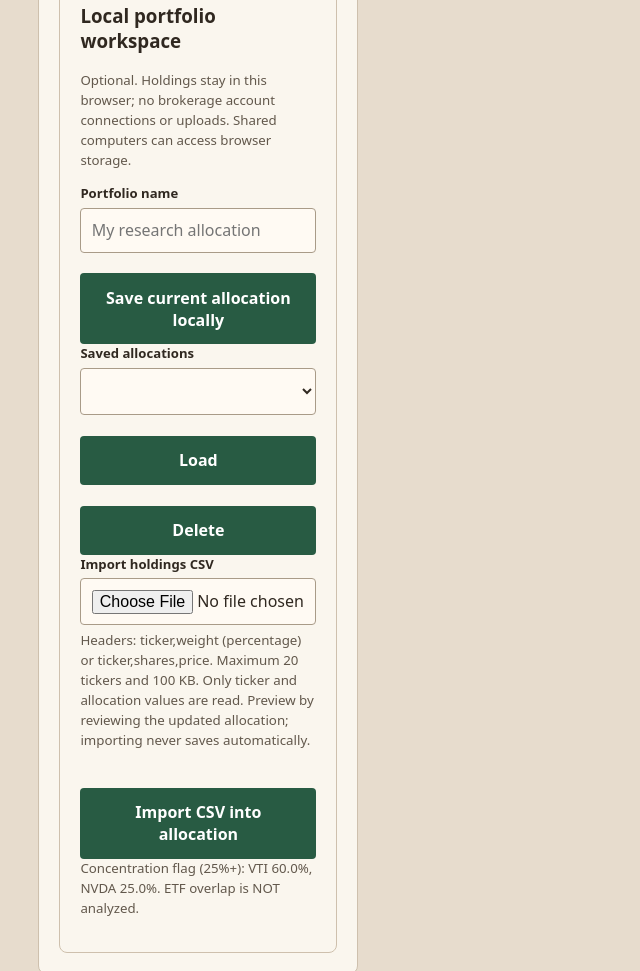
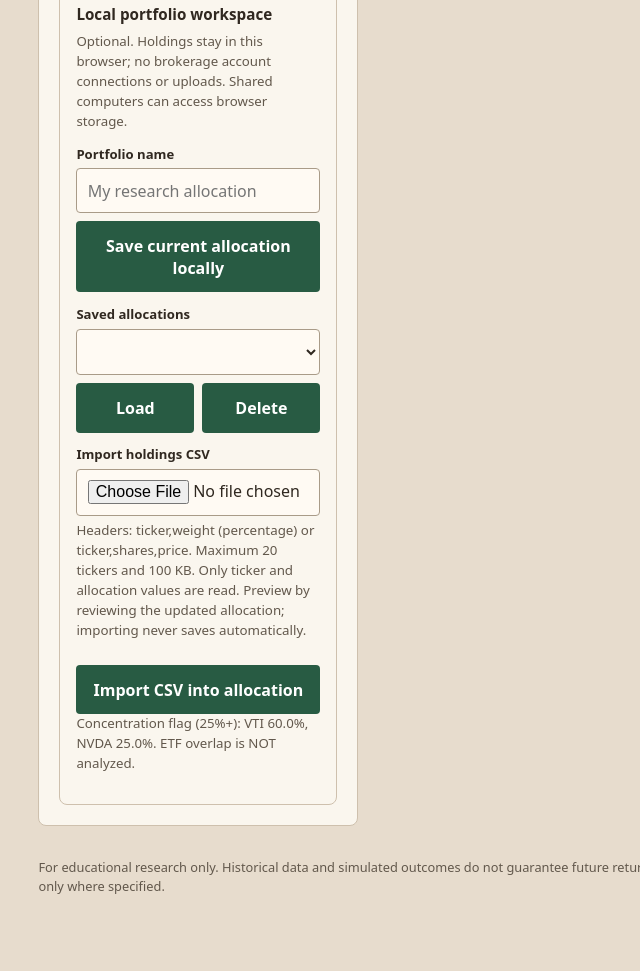
Before and after one commit to Aram-Barajas/Monte-Carlo-Portfolio-Lab, a plain HTML site: page frontend/index.html in a window 1280 px wide. Shown: the part 1082-2053 px from the top of the page, without its empty margins (0-640 px from the left). After the commit the page ends 2006 px from the top, so only its background shows below. Drawn offline with Linux system fonts and the light colour scheme; files that its build step writes are made by us from their sources; files whose address does not match are found by name.

Commit message:
fix: style local portfolio controls and honor reduced motion

```diff
--- a/frontend/styles.css
+++ b/frontend/styles.css
@@ -1030,6 +1030,19 @@ main#workspace {
 #frontier-chart .frontier-sharpe { fill: var(--ink); }
 #frontier-chart .frontier-selected { fill: none; stroke: var(--chart-median); }
 
+.personal-tools { margin-top: 1.5rem; padding: 1rem; }
+.personal-tools h3 { font-size: .95rem; margin: 0 0 .5rem; }
+.personal-tools label { margin-top: .8rem; }
+.personal-tools button { margin-top: .5rem; }
+.personal-tools .personal-actions { display: grid; grid-template-columns: 1fr 1fr; gap: .5rem; }
+#personal-status, #personal-concentration { overflow-wrap: anywhere; }
+@media (prefers-reduced-motion: reduce) {
+    *, *::before, *::after {
+        animation-duration: .01ms !important;
+        transition-duration: .01ms !important;
+        scroll-behavior: auto !important;
+    }
+}
 @media (max-width: 520px) {
     .workspace-nav { flex-wrap: nowrap; overflow-x: auto; }
     .workspace-nav a { flex: 0 0 auto; white-space: nowrap; padding: .65rem .65rem; }
```
